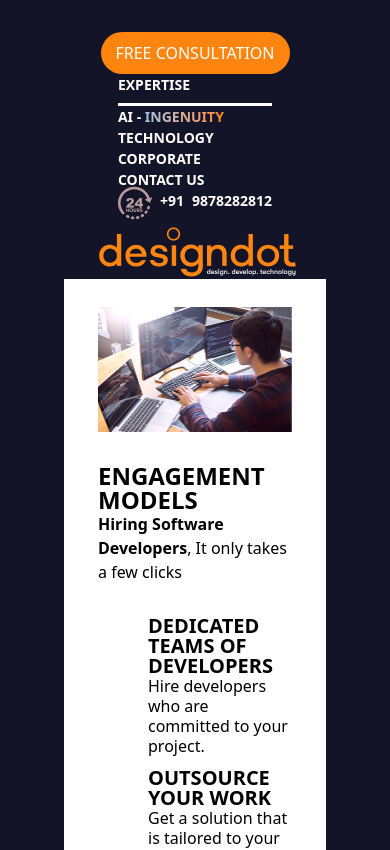
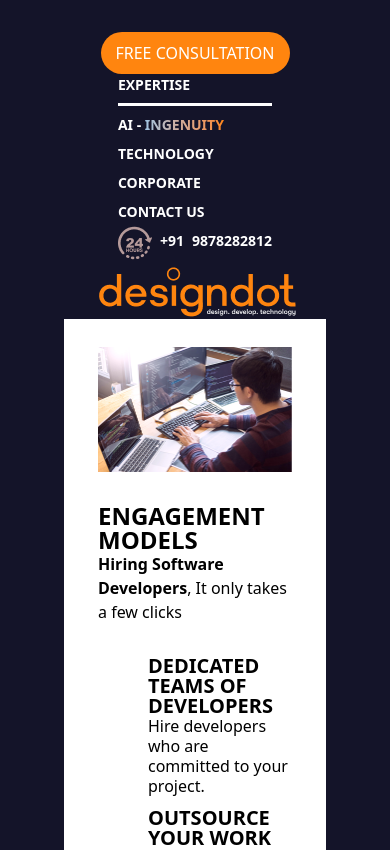
Before and after one commit to pratsy91/design-dot, a React (Vite) app: page / in a window 390 px wide. Shown: the top 850 px of the page. Built offline with nearby package versions, Linux system fonts and the light colour scheme.

Commit message:
fix: menu updated

```diff
--- a/src/App.jsx
+++ b/src/App.jsx
@@ -46,7 +46,7 @@ function App() {
               <button className="bg-[#FF850F] w-[189px] h-[42px] rounded-[40px] text-[16px]">
                 FREE CONSULTATION
               </button>
-              <div className="flex md:flex-row flex-col gap-x-[20px]">
+              <div className="flex md:flex-row flex-col gap-x-[20px] gap-y-2 md:gap-y-0">
                 <p className="text-[14px] font-bold border-b-[3px] pb-2">
                   EXPERTISE
                 </p>
@@ -156,7 +156,7 @@ function App() {
                 </div>
               </div>
             </div>
-            <div className="relative md:h-[120px] h-[320px] w-full overflow-hidden z-10">
+            <div className="relative md:h-[120px] h-[400px] w-full overflow-hidden z-10">
               {/* Footer image filling the container */}
               <img
                 src="./footer.png"
```
